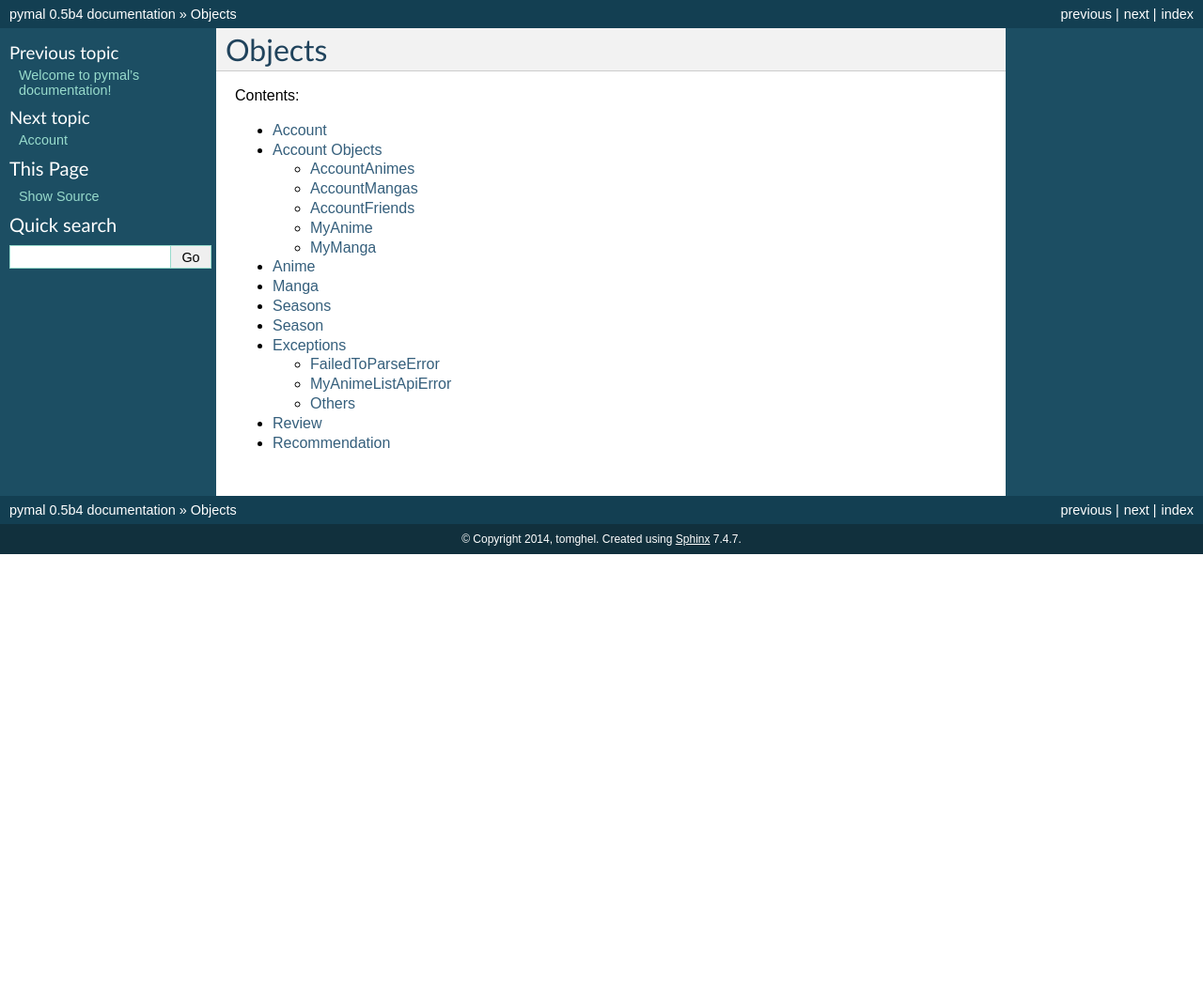
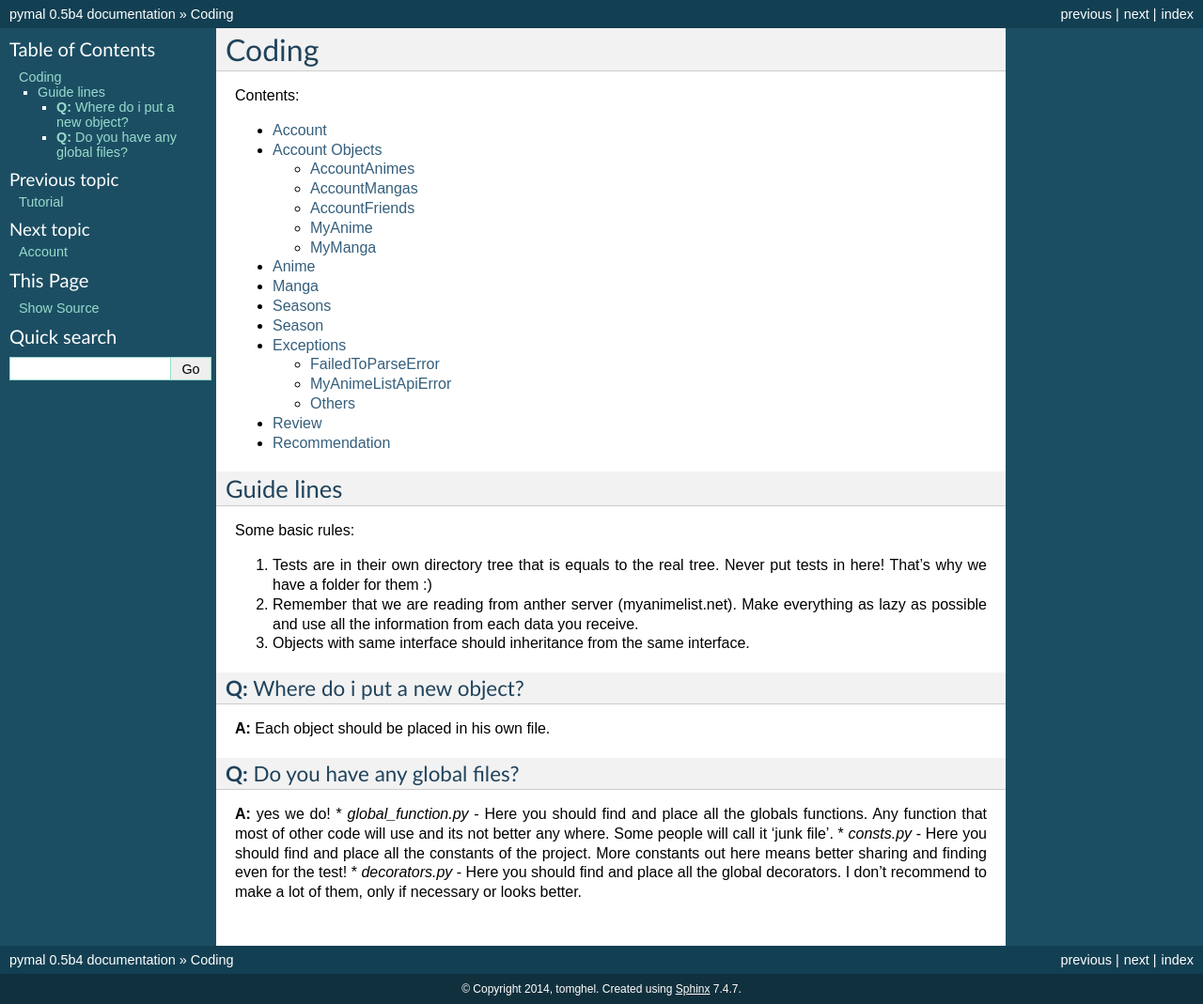
Before and after one commit to pymal-developers/pymal, a Sphinx documentation site: the page built from docs/source/objects/index.rst, in a window 1280 px wide. Shown: the whole page at 94% size. Built offline with Sphinx 7.4.7, drawn with Linux system fonts in a browser that asks for light colours; before the commit the page ends 900 px from its top, so only the background shows below that.

Commit message:
moved data from readme in pymal to docs. made tutorial before coding.

```diff
--- a/docs/source/index.rst
+++ b/docs/source/index.rst
@@ -29,8 +29,8 @@ Contents:
 .. toctree::
    :maxdepth: 2
 
+   tutorial
    objects/index
-   tutorial
    tests
 
 The idea
--- a/docs/source/objects/anime.rst
+++ b/docs/source/objects/anime.rst
@@ -1,5 +1,8 @@
 Anime
 =====
+This object and :class:`manga.Manga` should have a very close interface (except for volumes-chapters vs episodes).
+A very basic object to obtain generic data about an anime.
+
 .. automodule:: anime
 .. autoclass:: Anime
     :members:
--- a/docs/source/objects/index.rst
+++ b/docs/source/objects/index.rst
@@ -1,5 +1,5 @@
-Objects
-=======
+Coding
+======
 
 Contents:
 
@@ -13,3 +13,22 @@ Contents:
    seasons
    exceptions/index
    other
+
+Guide lines
+-----------
+Some basic rules:
+
+1. Tests are in their own directory tree that is equals to the real tree. Never put tests in here! That's why we have a folder for them :)
+2. Remember that we are reading from anther server (myanimelist.net). Make everything as lazy as possible and use all the information from each data you receive.
+3. Objects with same interface should inheritance from the same interface.
+
+**Q:** Where do i put a new object?
+^^^^^^^^^^^^^^^^^^^^^^^^^^^^^^^^^^^
+**A:** Each object should be placed in his own file.
+
+**Q:** Do you have any global files?
+^^^^^^^^^^^^^^^^^^^^^^^^^^^^^^^^^^^^
+**A:** yes we do!
+* `global_function.py` - Here you should find and place all the globals functions. Any function that most of other code will use and its not better any where. Some people will call it 'junk file'.
+* `consts.py` - Here you should find and place all the constants of the project. More constants out here means better sharing and finding even for the test!
+* `decorators.py` - Here you should find and place all the global decorators. I don't recommend to make a lot of them, only if necessary or looks better.
--- a/docs/source/objects/manga.rst
+++ b/docs/source/objects/manga.rst
@@ -1,5 +1,8 @@
 Manga
 =====
+This object and :class:`anime.Anime` should have a very close interface (except for volumes-chapters vs episodes).
+A very basic object to obtain generic data about a manga.
+
 .. automodule:: manga
 .. autoclass:: Manga
     :members:
--- a/docs/source/objects/seasons.rst
+++ b/docs/source/objects/seasons.rst
@@ -1,5 +1,6 @@
 Seasons
 =======
+This object is loaded from a different db.
 
 .. automodule:: seasons
 .. autoclass:: Seasons
```
Also changed, not shown: docs/source/objects/account.rst (+12 -0 lines), pymal/README.md (deleted), 1 other file.
